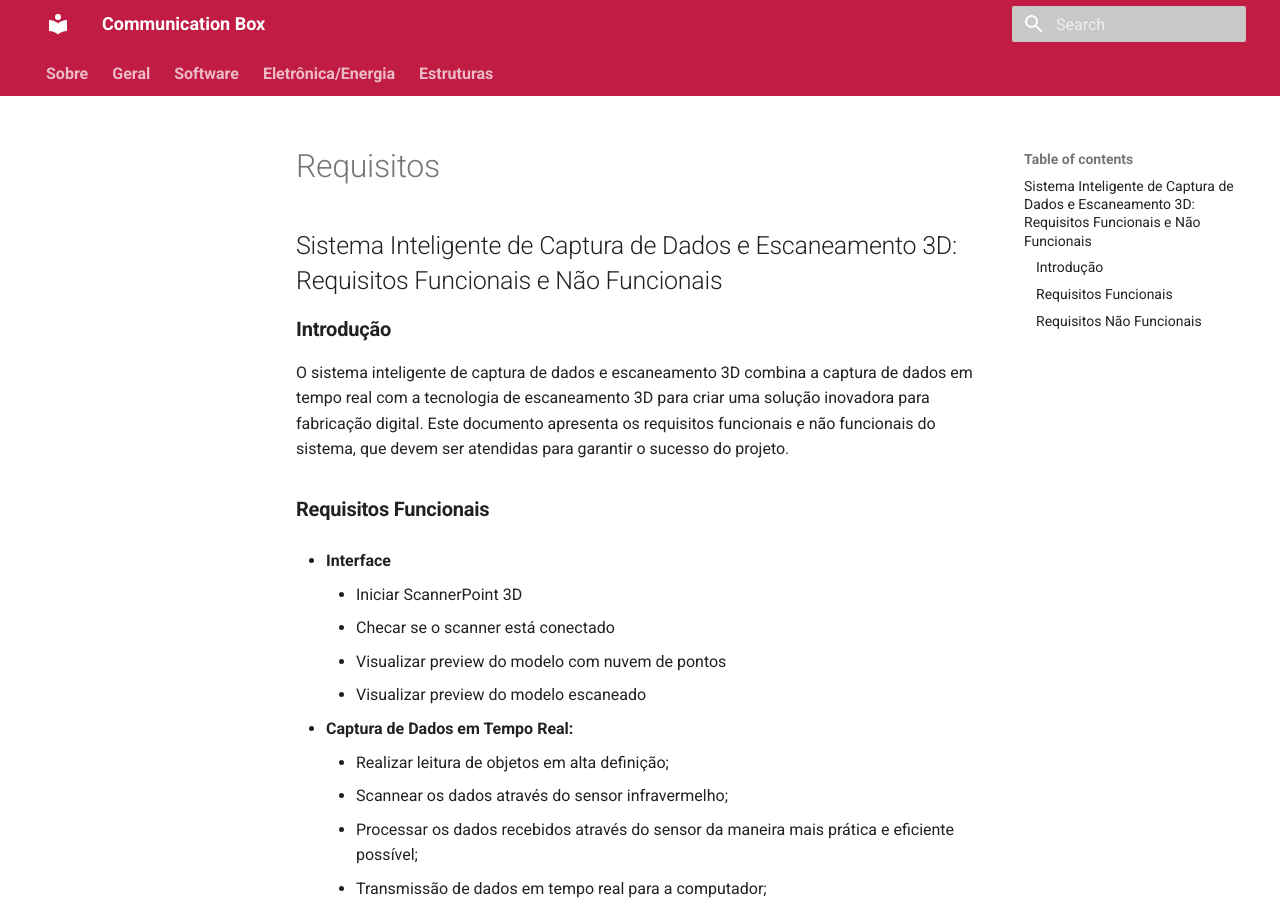
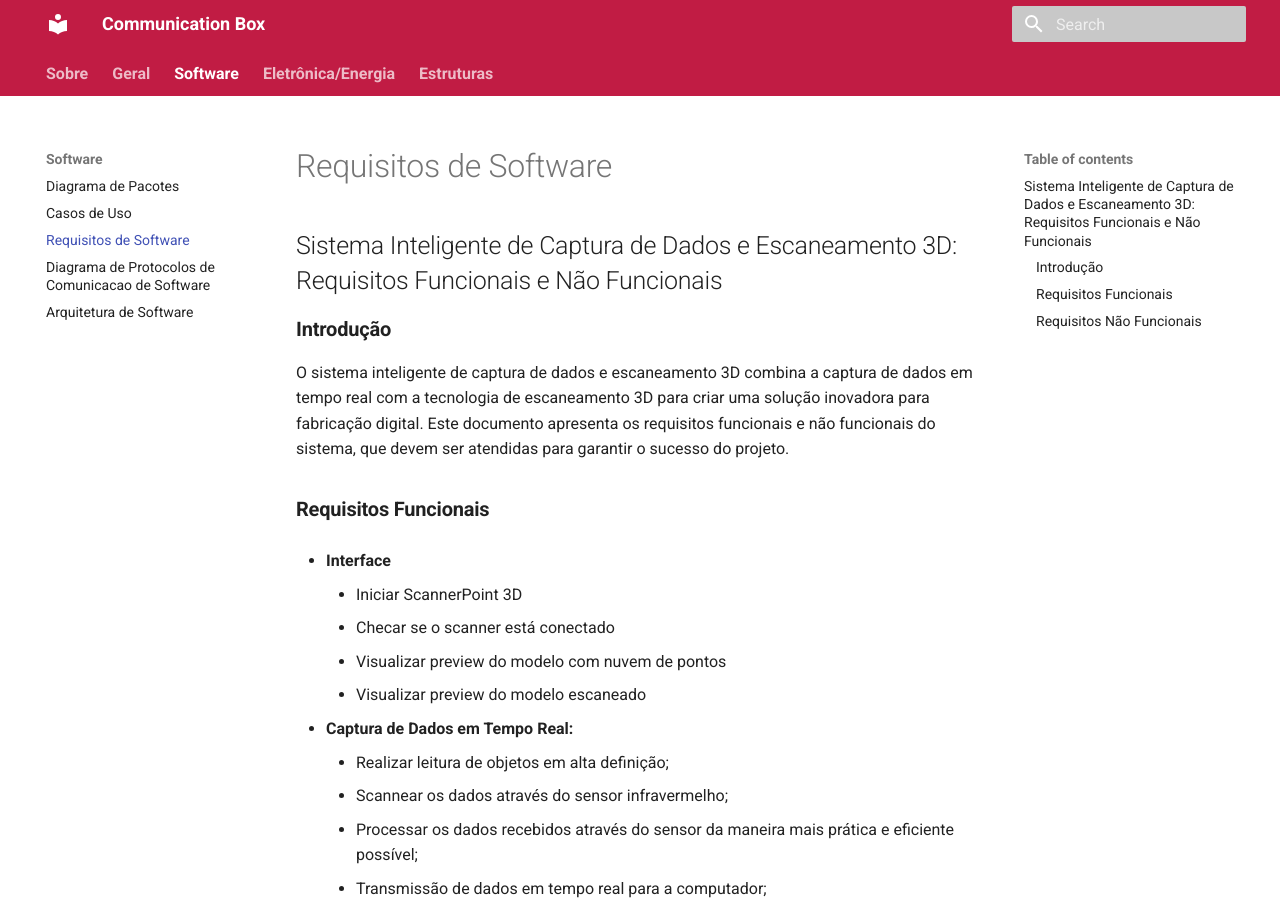
Before and after one commit to Calcioft/ScanPoint, an MkDocs documentation site: the page built from docs/software/requisitos.md, in a window 1280 px wide and 900 px high. Built offline with MkDocs 1.6.1 and Material for MkDocs 9.7.7, drawn with Linux system fonts in a browser that asks for light colours.

Commit message:
Adicionado o documento de requisitos no mapeamento de páginas do MkDocs

```diff
--- a/mkdocs.yml
+++ b/mkdocs.yml
@@ -32,6 +32,7 @@ nav:
   - Software:
       - Diagrama de Pacotes: software/diagrama-de-pacotes.md
       - Casos de Uso: software/casos-de-uso.md
+      - Requisitos de Software: software/requisitos.md
       - Diagrama de Protocolos de Comunicacao de Software: software/protocolos-de-comunicacao-software.md
       - Arquitetura de Software: software/arquitetura.md
   - Eletrônica/Energia:
```
